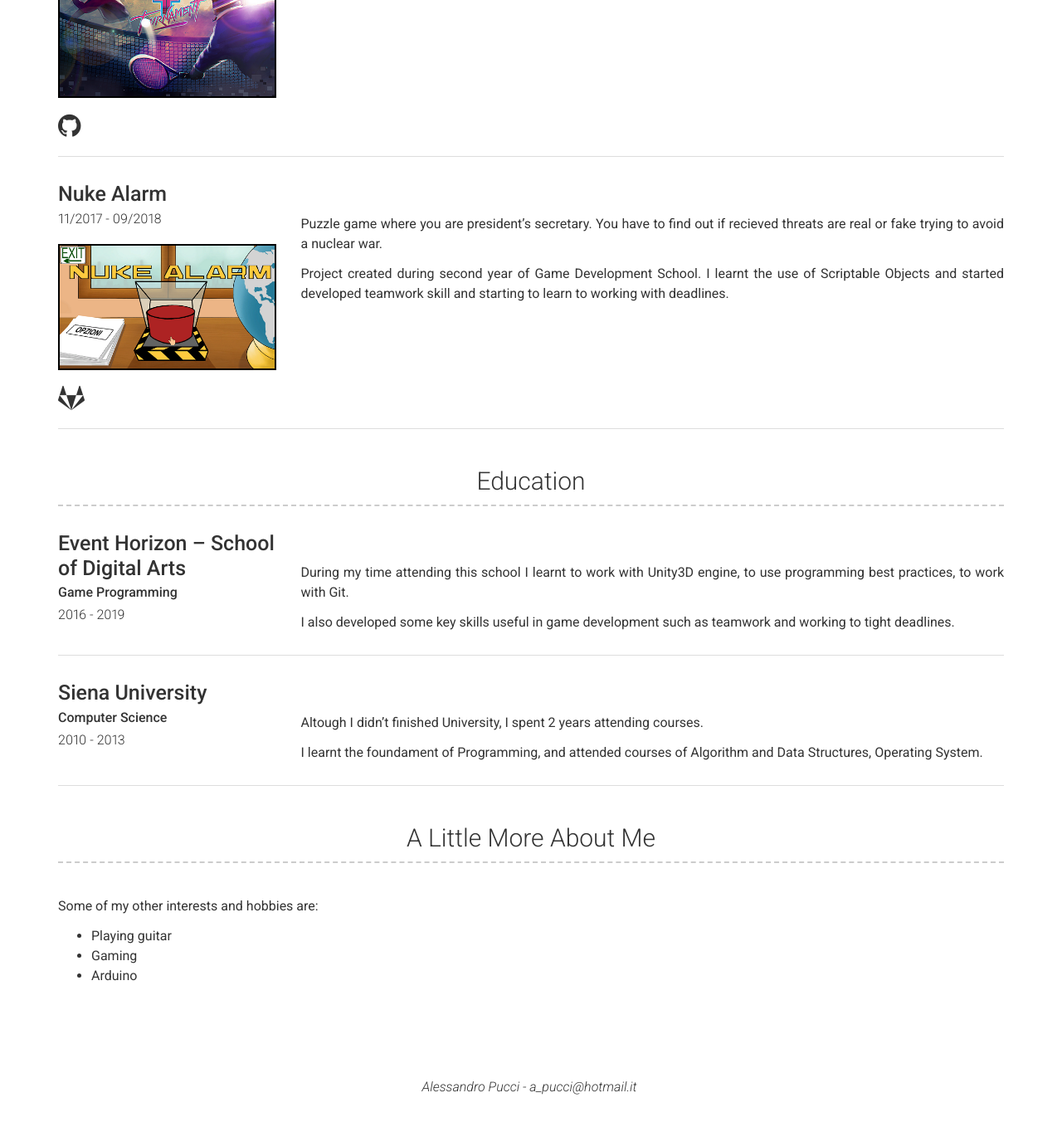
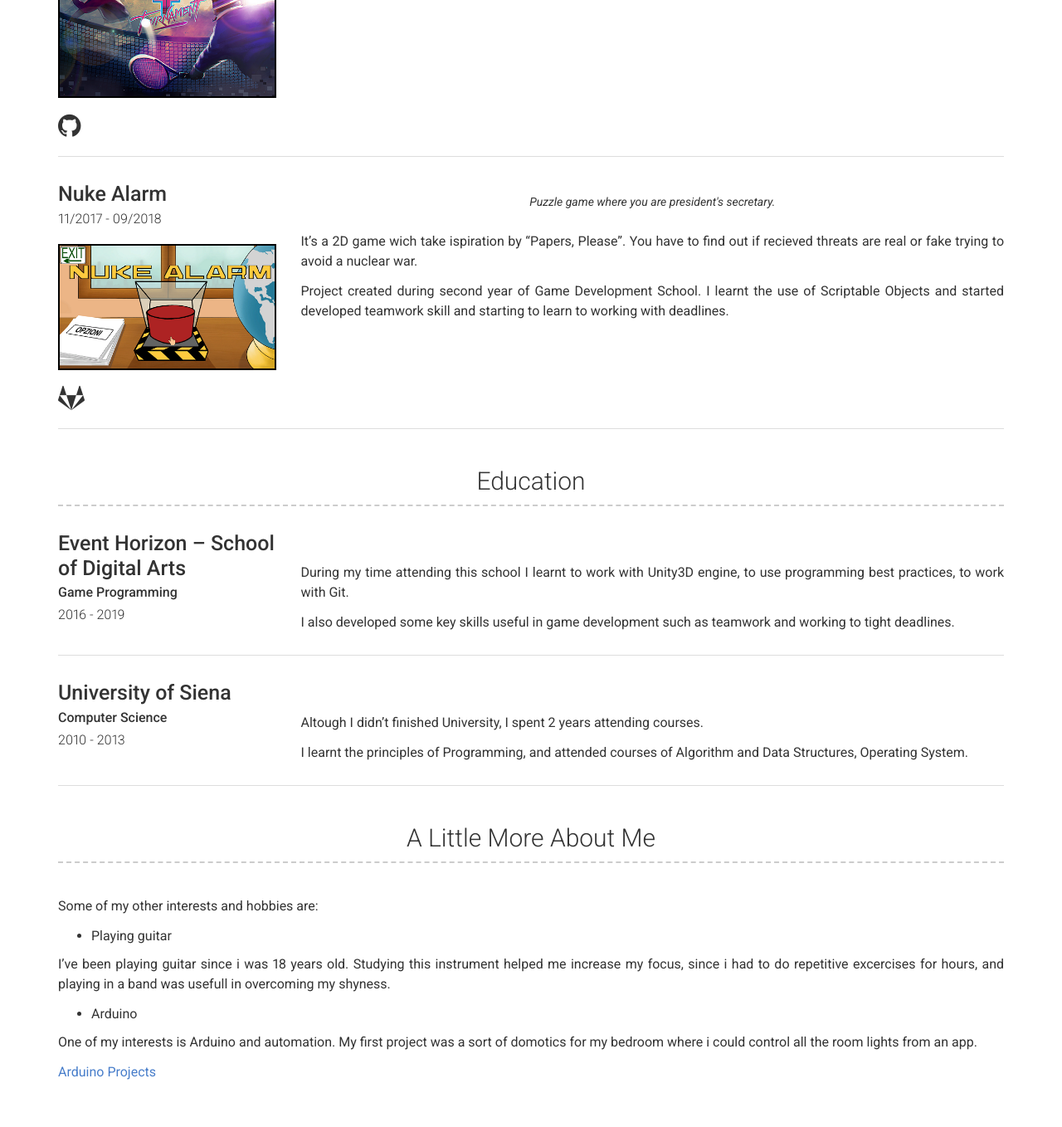
Before and after one commit to a-pucci/a-pucci-github.io, a Jekyll site: the page built from index.md, in a window 1280 px wide and 1400 px high, scrolled down 867 px. Shown: the top 1358 px of the window at 83% size. Built offline with Jekyll 4.4.1, drawn with Linux system fonts in a browser that asks for light colours; before the commit the page ends 2201 px from its top, so only the background shows below that; some of the changed text lies outside the part shown.

Commit message:
Changes to education, projects, _config

```diff
--- a/_config.yml
+++ b/_config.yml
@@ -50,9 +50,18 @@
 # more_title: A Little More About Me
 more_content: | # this will include new lines to allow paragraphs
   Some of my other interests and hobbies are:
-   - Playing guitar
-   - Gaming
-   - Arduino
+
+  - Playing guitar
+
+  I've been playing guitar since i was 18 years old.
+  Studying this instrument helped me increase my focus, since i had to do repetitive excercises for hours, and playing in a band was usefull in overcoming my shyness.
+
+  - Arduino
+
+  One of my interests is Arduino and automation. My first project was a sort of domotics for my bedroom where i could control all the room lights from an app.
+
+  [Arduino Projects](https://github.com/a-pucci/Arduino_Projects){:target="_blank"}
+
 
 # Footer
 footer_show_references: true
--- a/_data/education.yml
+++ b/_data/education.yml
@@ -11,7 +11,7 @@
 
 
 - layout: left
-  name: Siena University
+  name: University of Siena
   dates: 2010 - 2013
   qualification: Computer Science
   quote: >
@@ -19,4 +19,4 @@
   description: | # this will include new lines to allow paragraphs
     Altough I didn't finished University, I spent 2 years attending courses.
 
-    I learnt the foundament of Programming, and attended courses of Algorithm and Data Structures, Operating System.
+    I learnt the principles of Programming, and attended courses of Algorithm and Data Structures, Operating System.
--- a/_data/projects.yml
+++ b/_data/projects.yml
@@ -5,9 +5,10 @@
   screen: /images/screens/trip_tennis_tournament.png
   github: TheSignAcademy/cu1819_ttt_U3D
   quote: >
+    Competitive local multiplayer game based on tennis in a vaporwawe atmosphere.
 
   description: | # this will include new lines to allow paragraphs
-    Competitive local multiplayer game based on tennis in a vaporwawe atmosphere.
+    This 3D game is ispired by '80s culture, the Golden Era of tennis.
 
     I joined this project the third year of Event Horizon school.
     I helped rewrite the old code, creating a new code architecture using UML and I understood what means joining a new team and a work in progress project.
@@ -19,9 +20,10 @@
   screen: /images/screens/nuke_alarm.png
   gitlab: a-pucci/NukeAlarm
   quote: >
+    Puzzle game where you are president's secretary.
 
   description: | # this will include new lines to allow paragraphs
-    Puzzle game where you are president's secretary.
+    It's a 2D game wich take ispiration by "Papers, Please".
     You have to find out if recieved threats are real or fake trying to avoid a nuclear war.
 
     Project created during second year of Game Development School.
```
